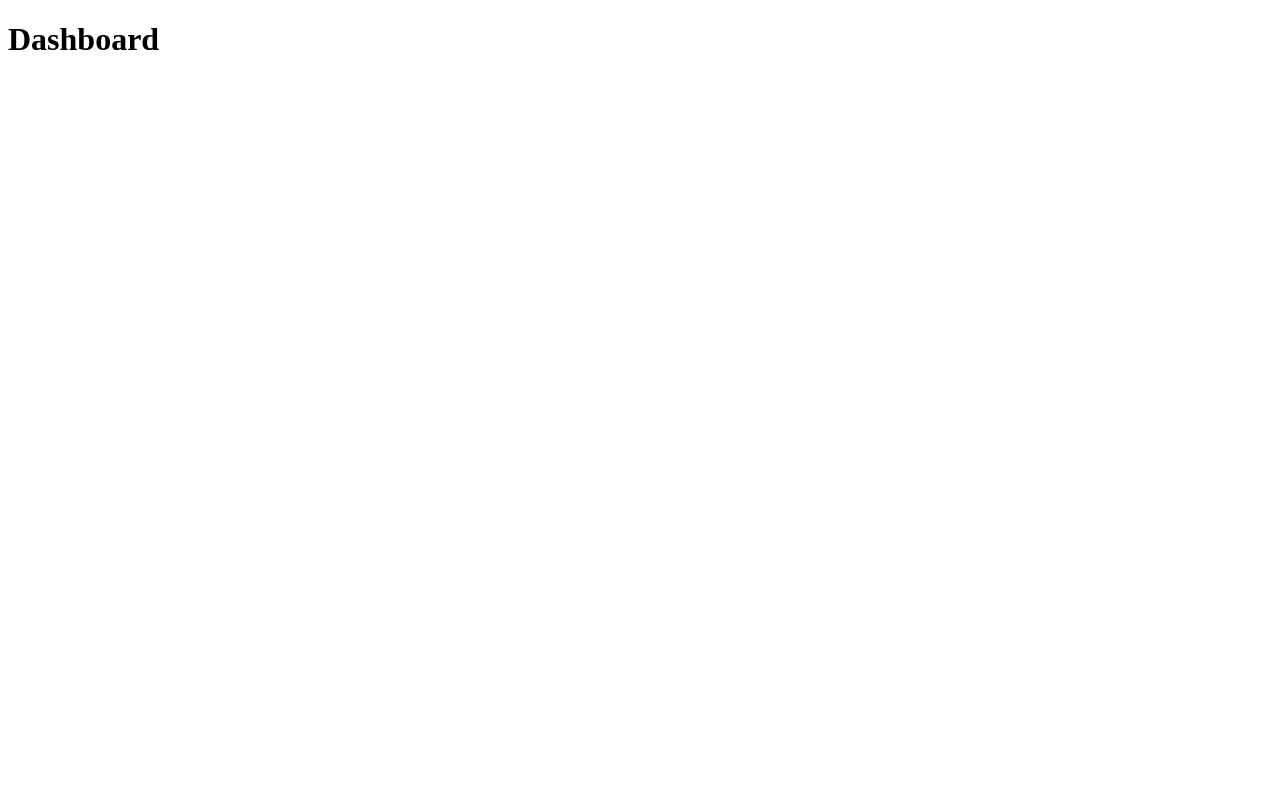
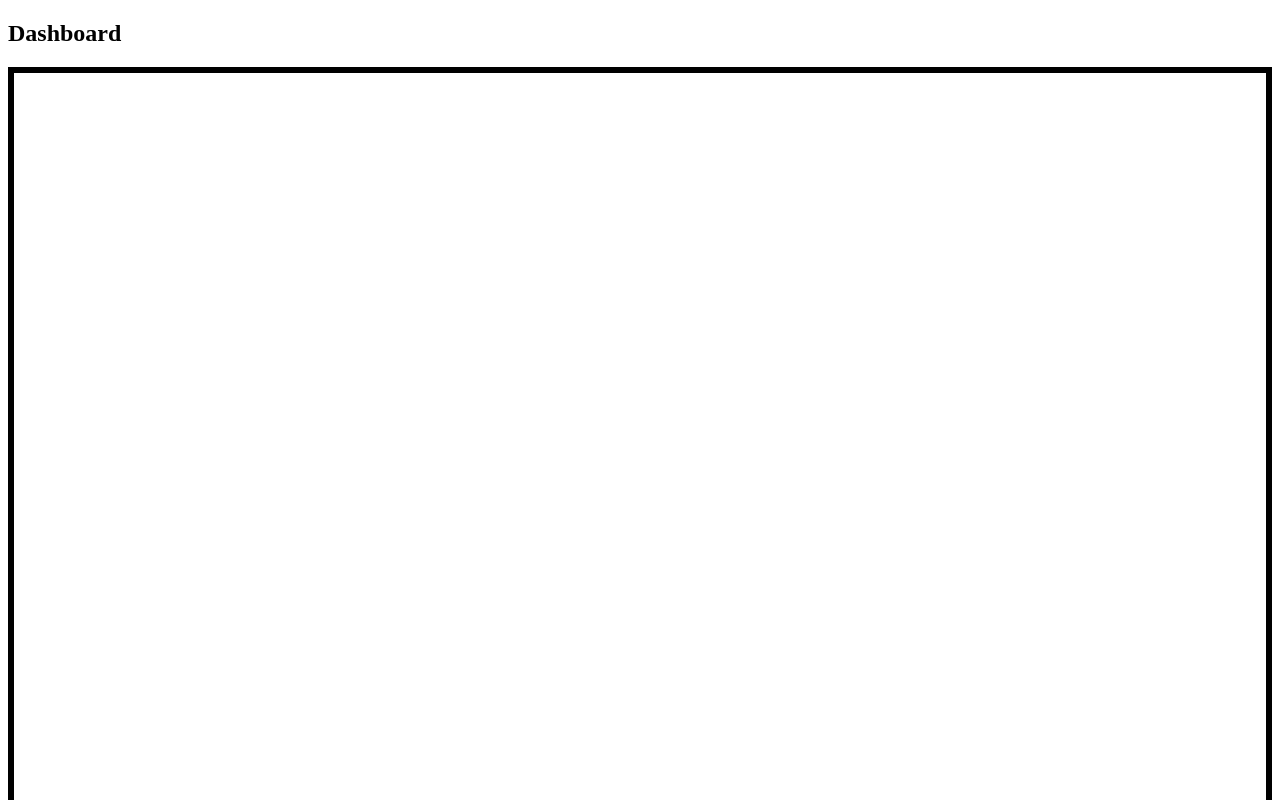
Before and after one commit to ImExtraPolite3/admin-dashboard, a React (Vite) app: page / in a window 1280 px wide. Shown: the top 800 px of the page. Built offline with nearby package versions, Linux system fonts and the light colour scheme.

Commit message:
add id name to link container

```diff
--- a/src/components/Sidebar..jsx
+++ b/src/components/Sidebar..jsx
@@ -15,6 +15,8 @@
   ['cog.svg', 'help-box.svg', 'shield-check.svg'],
 ];
 
+const linkContainerId = ['link-row-one', 'link-row-tow'];
+
 function Links({ images, names }) {
   return (
     <div>
@@ -27,7 +29,7 @@
 function GetLinks() {
   return linkNames.map((eachRow, rowIndex) => {
     return (
-      <div key={rowIndex}>
+      <div id={linkContainerId[rowIndex]} key={rowIndex}>
         {eachRow.map((eachWord, wordIndex) => {
           return (
             <Links
@@ -44,11 +46,9 @@
 
 export default function Sidebar() {
   return (
-    <div>
+    <nav>
       <h1>Dashboard</h1>
-      <div>
-        <GetLinks />
-      </div>
-    </div>
+      <GetLinks />
+    </nav>
   );
 }
--- a/src/index.css
+++ b/src/index.css
@@ -0,0 +1,3 @@
+nav div {
+  border: solid;
+}
```
